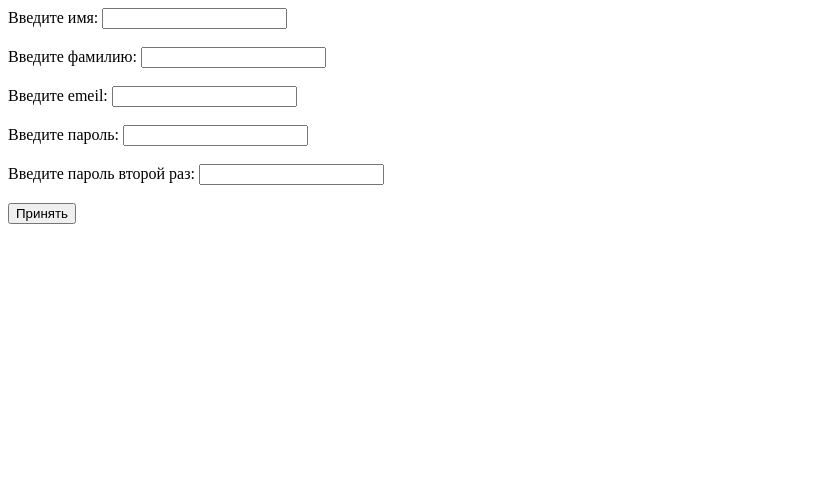
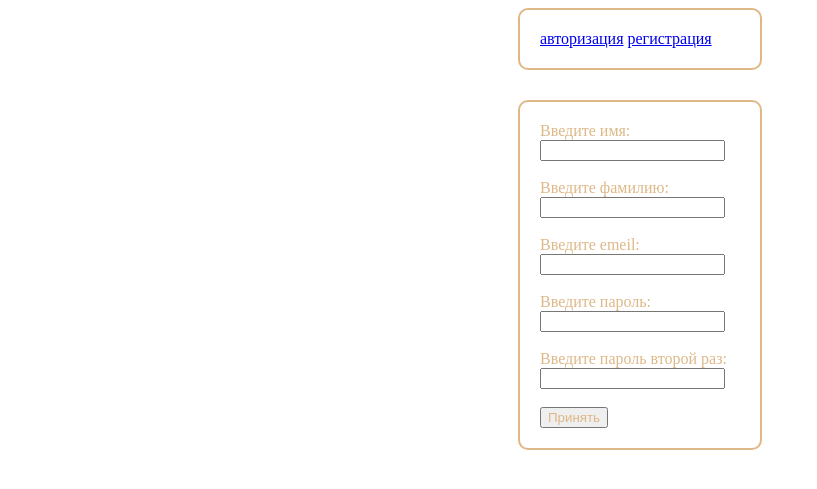
Before and after one commit to Aaxxsel/S_N, a Django app: page /registration/ in a window 1280 px wide. Shown: the top 489 px of the page, without its empty margins (0-817 px from the left). Run offline with Django 4.2, Linux system fonts and the light colour scheme.

Commit message:
меню

```diff
--- a/N_W/urls.py
+++ b/N_W/urls.py
@@ -1,7 +1,10 @@
+from django.conf.urls.static import static
 from django.contrib import admin
 from django.urls import path, include
+
+from django.conf import settings
 
 urlpatterns = [
     path('admin/', admin.site.urls),
     path('', include('blog.urls')),
-    ]
+    ] + static(settings.STATIC_URL, document_root=settings.STATIC_ROOT)
--- /dev/null
+++ b/blog/static/blog/style.css
@@ -0,0 +1,42 @@
+.registration_form {
+    border: 2px solid burlywood;
+    padding: 20px;
+    margin-top: 30px;
+    margin-right: auto;
+    margin-left: auto;
+
+    width: 200px;
+
+    border-radius: 10px;
+}
+
+input {
+    color: burlywood;
+}
+
+span {
+    color: burlywood;
+}
+
+button {
+    color: burlywood;
+}
+
+body {
+
+}
+
+#menu {
+    color: saddlebrown;
+    border: 2px solid burlywood;
+    padding: 20px;
+    margin-right: auto;
+    margin-left: auto;
+
+    width: 200px;
+
+    border-radius: 10px;
+
+
+
+}
--- a/blog/templates/blog/friends.html
+++ b/blog/templates/blog/friends.html
@@ -4,6 +4,7 @@
 {% endblock %}
 
 {% block content %}
+    <span>список пользователей</span><br><br>
     {% for x in friendsList %}
         {{ x.first_name }}
         <a href="/friend/{{ x.id }}/">перейти</a><br><br>
--- a/blog/templates/blog/registration.html
+++ b/blog/templates/blog/registration.html
@@ -1,12 +1,8 @@
-<!DOCTYPE html>
-<html lang="en">
-<head>
-    <meta charset="UTF-8">
-    <title>Регистрация</title>
-</head>
-<body>
+{% extends 'blog/sample.html' %}
 
-<form action="/registration/" method="post">
+{% block content %}
+
+    <form class="registration_form" action="/registration/" method="post">
         {% csrf_token %}
         {% if error_message %}
             <h3 style="color: darkred">{{ error_message }}</h3>
@@ -14,24 +10,22 @@
         {% endif %}
 
         {% if error_email %}
-        <h3 style="color: darkred">{{ error_email}}</h3>
+            <h3 style="color: darkred">{{ error_email }}</h3>
 
         {% endif %}
-    Введите имя:
+        <span> Введите имя:</span>
         <input type='text' name="name"><br><br>
-    Введите фамилию:
+        <span>Введите фамилию:</span>
         <input type='text' name="lastname"><br><br>
-    Введите emeil:
+        <span>Введите emeil:</span>
         <input type='text' name="email"><br><br>
-    Введите пароль:
+        <span>Введите пароль:</span>
         <input type='password' name="password"><br><br>
-    Введите пароль второй раз:
+        <span>Введите пароль второй раз:</span>
         <input type='password' name="password_conf"><br><br>
 
         <input type="submit" value="Принять">
 
     </form>
 
-
-</body>
-</html>
+{% endblock %}
--- a/blog/templates/blog/sample.html
+++ b/blog/templates/blog/sample.html
@@ -1,21 +1,35 @@
 <!DOCTYPE html>
 <html lang="en">
 <head>
+
     <meta charset="UTF-8">
-    <meta name="viewport" content="width=device-width, initial-scale=1">
-    <title>{% block title %}
-
-    {% endblock %}</title>
+    <title>
+        {% block title %}{% endblock %}
+    </title>
+    {% load static %}
+    <link rel="stylesheet" href="{% static 'blog/style.css' %}">
 
 </head>
-<body style="background: ghostwhite">
-<a style="color: blue" href="/my_pag/">моя страница</a>
-<a style="color: blue" href="/friends/">друзья</a>
-<form action="/log_out/" method="post">
-    {% csrf_token %}
-    <input type="submit" value="выход" style="color: darkred">
 
-</form>
+
+<body>
+
+<div id="menu">
+    {% if user.is_authenticated %}
+        <a href="/my_pag/">моя страница</a>
+        <a href="/friends/">друзья</a>
+        <form action="/log_out/" method="post">
+
+            {% csrf_token %}
+            <input type="submit" value="выход">
+        </form>
+    {% else %}
+        <a href="/authorization/">авторизация</a>
+        <a href="/registration/">регистрация</a>
+
+    {% endif %}
+
+</div>
 
 {% block content %}
     content
```
Also changed, not shown: blog/templates/blog/authorization.html (+17 -11 lines), blog/templates/blog/styles.css (deleted). Lines whose indentation alone changed are shown as unchanged.
